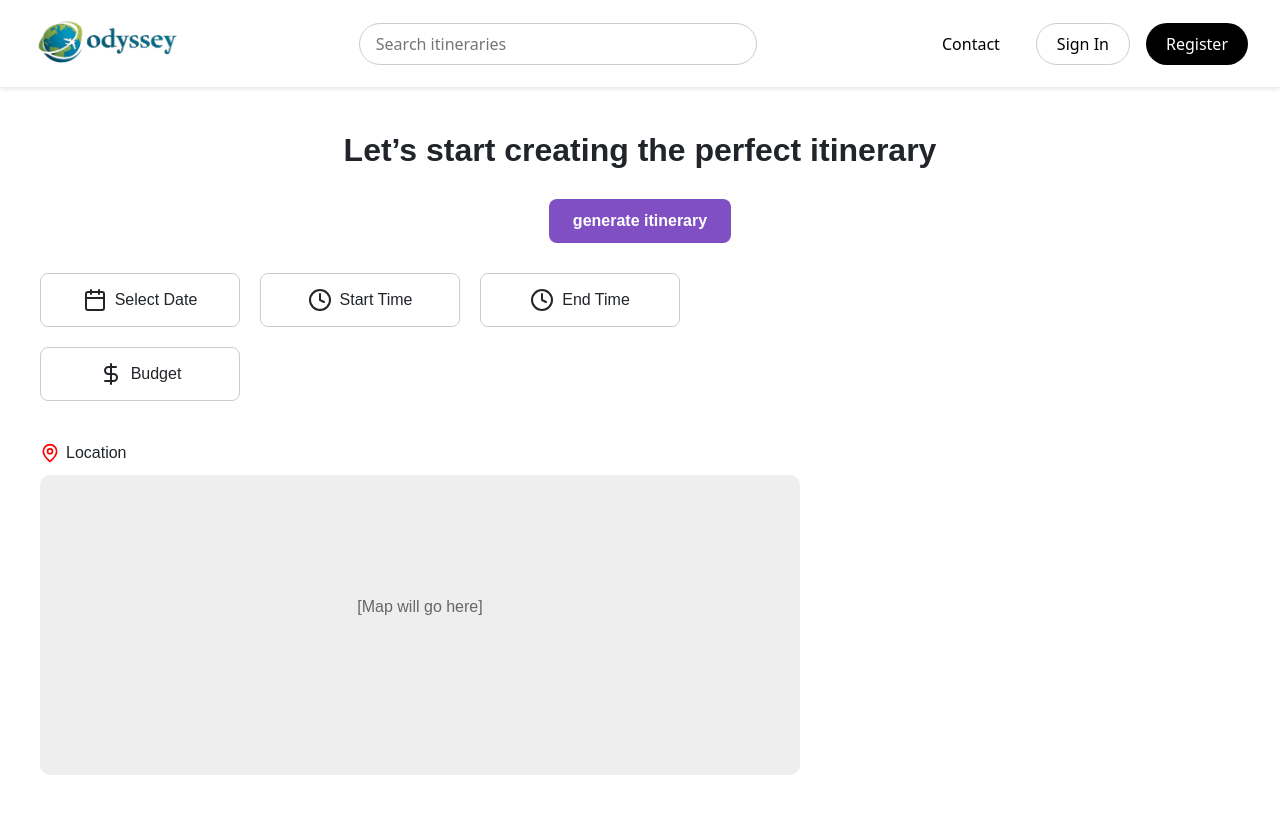
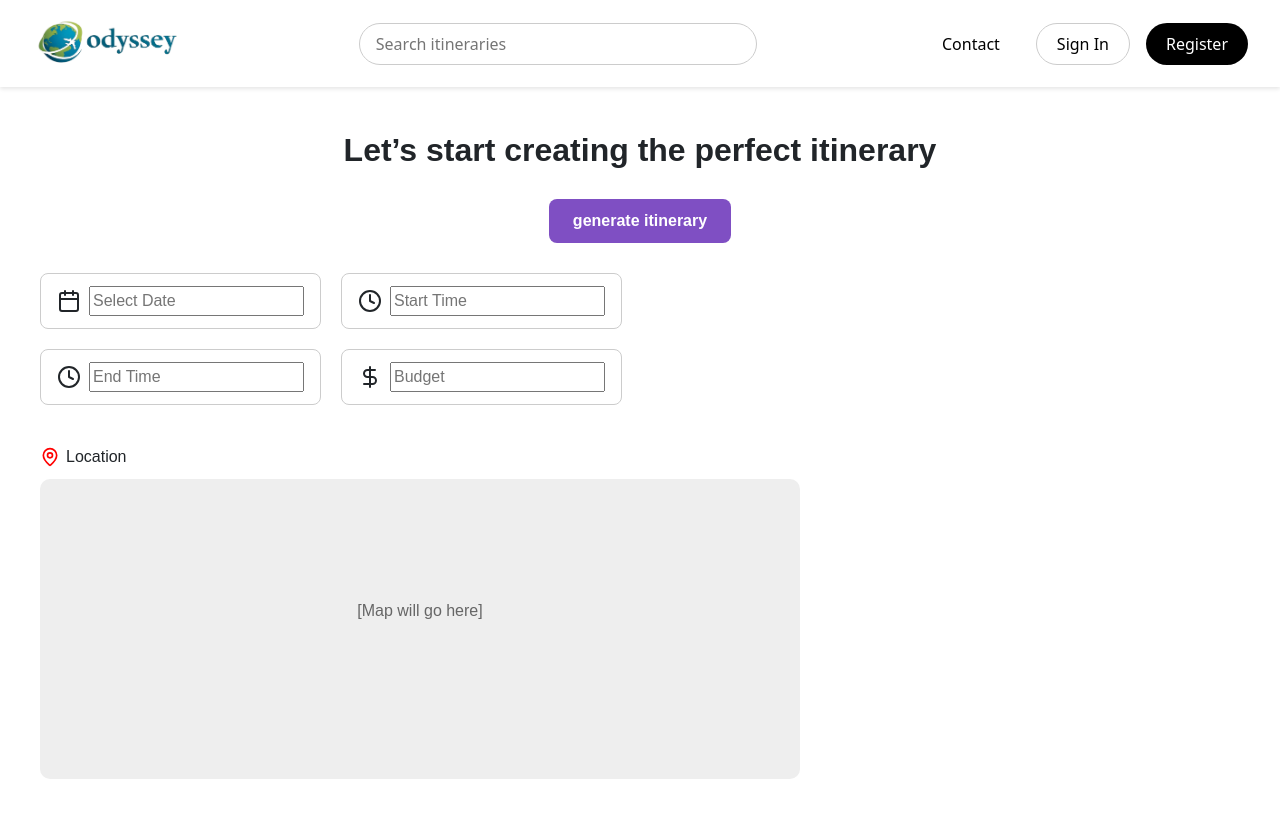
Before and after one commit to Jmjmorelli/smart-trip-optimizer, a React (Vite) app in the folder client/: page /home in a window 1280 px wide. Shown: the top 818 px of the page. Built offline with nearby package versions, Linux system fonts and the light colour scheme.

Commit message:
new home and landing pages

```diff
--- a/client/src/components/Home.jsx
+++ b/client/src/components/Home.jsx
@@ -1,15 +1,20 @@
-import React, { useState } from 'react';
+import React, { useState, useRef } from 'react';
 import { MapPin, Calendar, Clock, DollarSign, RotateCcw } from 'lucide-react';
+import DatePicker from 'react-datepicker';
+import 'react-datepicker/dist/react-datepicker.css';
+import { setHours, setMinutes } from 'date-fns';
 import API from '../axiosConfig';
 
 const HomePage = () => {
-  const [selectedDate, setSelectedDate] = useState('');
-  const [startTime, setStartTime] = useState('');
-  const [endTime, setEndTime] = useState('');
+  const [selectedDate, setSelectedDate] = useState(null);
+  const [startTime, setStartTime] = useState(null);
+  const [endTime, setEndTime] = useState(null);
   const [budget, setBudget] = useState('');
   const [location, setLocation] = useState('');
   const [itinerary, setItinerary] = useState(null);
   const [isGenerating, setIsGenerating] = useState(false);
+
+  const itineraryRef = useRef();
 
   const attractions = [
     { name: "Bakery", type: "food", duration: 60, optional: true },
@@ -23,8 +28,8 @@ const HomePage = () => {
 
   const generateItinerary = () => {
     setIsGenerating(true);
-    const startHour = parseInt(startTime.split(':')[0]);
-    const endHour = parseInt(endTime.split(':')[0]) || 23;
+    const startHour = startTime?.getHours();
+    const endHour = endTime?.getHours() || 23;
     let currentTime = startHour * 60;
     const endTimeInMinutes = endHour * 60;
     const generatedItinerary = [];
@@ -51,7 +56,7 @@ const HomePage = () => {
     }
 
     setItinerary({
-      date: selectedDate,
+      date: selectedDate?.toLocaleDateString() || '',
       location: location || 'Paris',
       activities: generatedItinerary,
       startTime: `${startHour}:00${startHour < 12 ? 'AM' : 'PM'}`,
@@ -59,31 +64,27 @@ const HomePage = () => {
     });
 
     setIsGenerating(false);
+
+    setTimeout(() => {
+      itineraryRef.current?.scrollIntoView({ behavior: 'smooth' });
+    }, 100);
   };
 
   const handleMapClick = () => {
     setLocation('Paris');
   };
 
-  const formatTimeForDisplay = (time) => {
-    if (!time) return '';
-    const [hours, minutes] = time.split(':');
-    const hour = parseInt(hours);
-    return `${hour}:${minutes || '00'}${hour < 12 ? 'AM' : 'PM'}`;
-  };
-
   const handleRedo = async () => {
-    // generateItinerary();
     setIsGenerating(true);
 
     try {
       const res = await API.post('/generate-itinerary', {
-      location: "Orlando, Florida",   // hardcoded location
-      startTime: "9:00AM",            // hardcoded start time
-      endTime: "5:00PM"               // hardcoded end time
+        location: "Orlando, Florida",
+        startTime: "9:00AM",
+        endTime: "5:00PM"
       });
 
-    console.log("GPT Response:", res.data);  // See if you get a valid JSON response
+      console.log("GPT Response:", res.data);
       setItinerary(res.data);
     } catch (error) {
       console.error('GPT error:', error);
@@ -93,61 +94,96 @@ const HomePage = () => {
     setIsGenerating(false);
   };
 
-
   return (
     <div id="home-page" style={{ maxWidth: '1400px', margin: '0 auto', padding: '100px 40px 60px', fontFamily: 'Arial' }}>
-      <h1 id="page-title" style={{ textAlign: 'center', fontSize: '2rem', fontWeight: 'bold', marginBottom: '30px' }}>
+      <h1 style={{ textAlign: 'center', fontSize: '2rem', fontWeight: 'bold', marginBottom: '30px' }}>
         Let’s start creating the perfect itinerary
       </h1>
 
-      <div id="generate-button-container" style={{ textAlign: 'center', marginBottom: '30px' }}>
-        <button id="generate-itinerary-btn" onClick={generateItinerary} style={{ backgroundColor: '#7f4fc3', color: '#fff', padding: '10px 24px', border: 'none', borderRadius: '8px', fontWeight: 'bold', cursor: 'pointer' }}>
+      <div style={{ textAlign: 'center', marginBottom: '30px' }}>
+        <button
+          onClick={generateItinerary}
+          style={{ backgroundColor: '#7f4fc3', color: '#fff', padding: '10px 24px', border: 'none', borderRadius: '8px', fontWeight: 'bold', cursor: 'pointer' }}
+        >
           generate itinerary
         </button>
       </div>
 
-      <div id="main-content-wrapper" style={{ display: 'flex', gap: '40px' }}>
+      <div style={{ display: 'flex', gap: '40px' }}>
         {/* LEFT SIDE */}
-        <div id="left-column" style={{ flex: 1 }}>
-          <div id="input-section" style={{ display: 'flex', flexWrap: 'wrap', gap: '20px', marginBottom: '40px', justifyContent: 'flex-start' }}>
-            {/* Input Buttons */}
-            <div id="date-picker" style={{ ...styles.inputButton, padding: '14px 20px', minWidth: '200px' }} onClick={() => document.getElementById('date-input').showPicker()}>
+        <div style={{ flex: 1 }}>
+          <div style={{ display: 'flex', flexWrap: 'wrap', gap: '20px', marginBottom: '40px' }}>
+            {/* Custom-Styled Inputs */}
+            <div style={styles.inputButton}>
               <Calendar size={24} />
-              <span>{selectedDate || 'Select Date'}</span>
-              <input id="date-input" type="date" style={{ display: 'none' }} value={selectedDate} onChange={(e) => setSelectedDate(e.target.value)} />
+              <DatePicker
+                selected={selectedDate}
+                onChange={(date) => setSelectedDate(date)}
+                placeholderText="Select Date"
+                className="styled-input"
+                dateFormat="yyyy-MM-dd"
+              />
             </div>
 
-            <div id="start-time-picker" style={{ ...styles.inputButton, padding: '14px 20px', minWidth: '200px' }} onClick={() => document.getElementById('start-time-input').showPicker()}>
+            <div style={styles.inputButton}>
               <Clock size={24} />
-              <span>{startTime ? formatTimeForDisplay(startTime) : 'Start Time'}</span>
-              <input id="start-time-input" type="time" style={{ display: 'none' }} value={startTime} onChange={(e) => setStartTime(e.target.value)} />
+              <DatePicker
+                selected={startTime}
+                onChange={(time) => setStartTime(time)}
+                showTimeSelect
+                showTimeSelectOnly
+                timeIntervals={15}
+                timeCaption="Start Time"
+                dateFormat="hh:mm aa"
+                placeholderText="Start Time"
+                className="styled-input"
+
+              />
             </div>
 
-            <div id="end-time-picker" style={{ ...styles.inputButton, padding: '14px 20px', minWidth: '200px' }} onClick={() => document.getElementById('end-time-input').showPicker()}>
+            <div style={styles.inputButton}>
               <Clock size={24} />
-              <span>{endTime ? formatTimeForDisplay(endTime) : 'End Time'}</span>
-              <input id="end-time-input" type="time" style={{ display: 'none' }} value={endTime} onChange={(e) => setEndTime(e.target.value)} />
+              <DatePicker
+                selected={endTime}
+                onChange={(time) => setEndTime(time)}
+                showTimeSelect
+                showTimeSelectOnly
+                timeIntervals={15}
+                timeCaption="End Time"
+                dateFormat="hh:mm aa"
+                placeholderText="End Time"
+                className="styled-input"
+
+              />
             </div>
 
-            <div id="budget-input-button" style={{ ...styles.inputButton, padding: '14px 20px', minWidth: '200px' }} onClick={() => document.getElementById('budget-input').focus()}>
+            <div style={styles.inputButton}>
               <DollarSign size={24} />
-              <span>{budget || 'Budget'}</span>
-              <input id="budget-input" type="number" style={{ display: 'none' }} value={budget} onChange={(e) => setBudget(e.target.value)} />
+              <input
+                type="number"
+                value={budget}
+                onChange={(e) => setBudget(e.target.value)}
+                placeholder="Budget"
+                className="styled-input"
+              />
             </div>
           </div>
 
           {/* Map Section */}
-          <div id="map-section" style={{ marginBottom: '40px' }}>
-            <div id="map-header" style={{ display: 'flex', alignItems: 'center', marginBottom: '10px' }}>
+          <div style={{ marginBottom: '40px' }}>
+            <div style={{ display: 'flex', alignItems: 'center', marginBottom: '10px' }}>
               <MapPin size={20} style={{ color: 'red', marginRight: '6px' }} />
               <span>Location</span>
             </div>
-            <div id="map-box" style={{ height: '300px', backgroundColor: '#eee', borderRadius: '10px', position: 'relative', textAlign: 'center', paddingTop: '120px', color: '#666' }} onClick={handleMapClick}>
+            <div
+              style={{ height: '300px', backgroundColor: '#eee', borderRadius: '10px', textAlign: 'center', paddingTop: '120px', color: '#666' }}
+              onClick={handleMapClick}
+            >
               {location ? (
-                <div>
+                <>
                   <p>Selected location: {location}</p>
                   <p>Click on the map to change location</p>
-                </div>
+                </>
               ) : (
                 <p>[Map will go here]</p>
               )}
@@ -156,21 +192,21 @@ const HomePage = () => {
         </div>
 
         {/* RIGHT SIDE */}
-        <div id="itinerary-column" style={{ flex: 1, maxWidth: '400px' }}>
+        <div style={{ flex: 1, maxWidth: '400px' }} ref={itineraryRef}>
           {itinerary && (
-            <div id="itinerary-box" style={{ backgroundColor: '#fff', padding: '20px', borderRadius: '10px', boxShadow: '0 0 5px rgba(0,0,0,0.1)', marginTop: '40px' }}>
-              <div id="itinerary-header" style={{ display: 'flex', justifyContent: 'space-between', alignItems: 'center', marginBottom: '20px' }}>
+            <div style={{ backgroundColor: '#fff', padding: '20px', borderRadius: '10px', boxShadow: '0 0 5px rgba(0,0,0,0.1)', marginTop: '40px' }}>
+              <div style={{ display: 'flex', justifyContent: 'space-between', alignItems: 'center', marginBottom: '20px' }}>
                 <div>
                   <h2 style={{ margin: 0 }}>{itinerary.location} Itinerary</h2>
                   <p style={{ fontSize: '14px', color: '#666' }}>{itinerary.startTime} - {itinerary.endTime}</p>
                 </div>
-                <button id="redo-button" onClick={handleRedo} style={{ border: 'none', background: 'none', color: '#555', cursor: 'pointer' }}>
+                <button onClick={handleRedo} style={{ border: 'none', background: 'none', color: '#555', cursor: 'pointer' }}>
                   <RotateCcw size={16} style={{ marginRight: '4px' }} /> redo
                 </button>
               </div>
-              <ul id="itinerary-list" style={{ paddingLeft: '0', listStyle: 'none' }}>
+              <ul style={{ paddingLeft: '0', listStyle: 'none' }}>
                 {itinerary.activities.map((activity, index) => (
-                  <li key={index} className="itinerary-item" style={{ marginBottom: '12px', display: 'flex', alignItems: 'flex-start' }}>
+                  <li key={index} style={{ marginBottom: '12px', display: 'flex', alignItems: 'flex-start' }}>
                     <Clock size={16} style={{ marginRight: '8px', marginTop: '2px', color: '#aaa' }} />
                     <span>{activity.startTime} - {activity.endTime}: {activity.activity}{activity.optional && ' (optional)'}</span>
                   </li>
--- a/client/src/components/Landing.jsx
+++ b/client/src/components/Landing.jsx
@@ -1,16 +1,8 @@
-import React, { useRef } from 'react';
+import React from 'react';
 import { useNavigate } from 'react-router-dom';
-import ItineraryForm from './ItineraryForm';
-
-
 
 const Landing = () => {
   const navigate = useNavigate();
-  const formRef = useRef(null);
-
-  const scrollToForm = () => {
-    formRef.current?.scrollIntoView({ behavior: 'smooth' });
-  };
 
   const containerStyle = {
     backgroundImage: "url('/images/landing.jpg')",
@@ -55,14 +47,13 @@ const Landing = () => {
   };
 
   return (
-    <>
     <div style={containerStyle}>
       <div style={overlayStyle}>
         <h1 style={headlineStyle}>Where to next?</h1>
         <p style={subheadStyle}>create the perfect itinerary here</p>
         <button
           style={buttonStyle}
-            onClick={scrollToForm}
+          onClick={() => navigate('/home')} // navigate to homepage
           onMouseEnter={(e) => (e.target.style.background = '#f0f0f0')}
           onMouseLeave={(e) => (e.target.style.background = '#fff')}
         >
@@ -70,12 +61,6 @@ const Landing = () => {
         </button>
       </div>
     </div>
-
-      {/* ✨ New form section below hero */}
-      <div ref={formRef} style={{ backgroundColor: '#fff', paddingBottom: '4rem' }}>
-        <ItineraryForm />
-      </div>
-    </>
   );
 };
 
```
Lines whose indentation alone changed are shown as unchanged.
